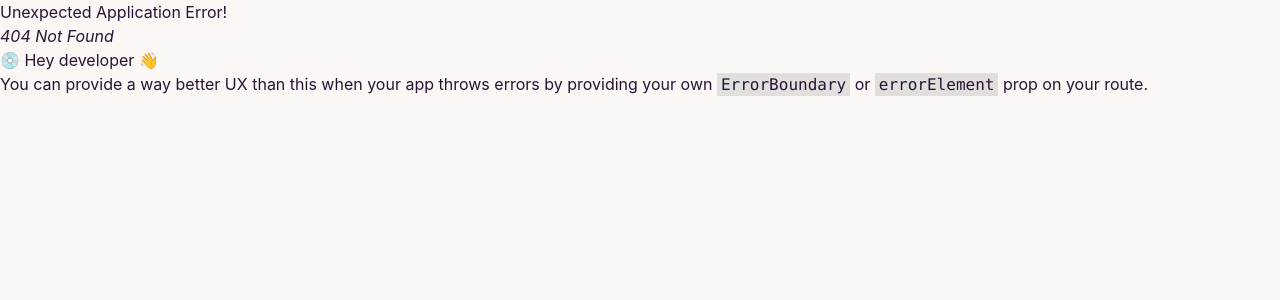
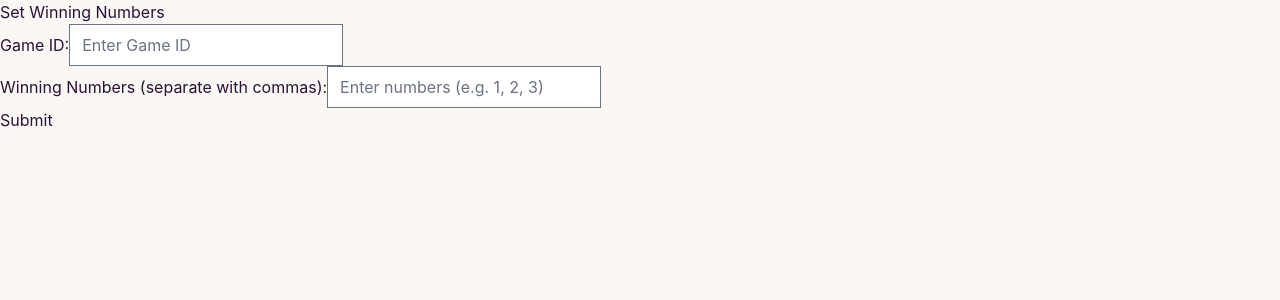
Before and after one commit to IAmVolvic/Dode-Duer-Online, a React (Vite) app in the folder client/: page /WNumbers in a window 1280 px wide. Before the commit this address had no page. Shown: the top 300 px of the page. Built offline with nearby package versions, Linux system fonts and the light colour scheme.

Commit message:
frontend-ish
/WNumbers

```diff
--- a/client/src/app/routes.tsx
+++ b/client/src/app/routes.tsx
@@ -2,11 +2,13 @@ import { RouteObject } from "react-router-dom";
 
 import HomeRoutes from "@modules/home/routes";
 import LoginRoutes from "@modules/login/routes";
+import WNumbersRoutes from "modules/winNumbers/routes"
 
 
 const ROUTES: RouteObject[] = [
 	...HomeRoutes,
-	...LoginRoutes
+	...LoginRoutes,
+	...WNumbersRoutes
 ]
 
 export default ROUTES;
--- /dev/null
+++ b/client/src/modules/winNumbers/components/SetWinningNumbers.tsx
@@ -0,0 +1,80 @@
+import axios from "axios";
+import {FormEvent, useState } from "react";
+
+interface WinningNumbersResponseDTO {
+    Gameid: string;
+    Winningnumbers: number[];
+    Status: string;
+}
+export const WinningNumbers = () => {
+    const [gameId, setGameId] = useState<string>('');
+    const [winningNumbers, setWinningNumbers] = useState<number[]>([]);
+    const [response, setResponse] = useState<WinningNumbersResponseDTO | null>(null);
+    const [error, setError] = useState<string | null>(null);
+    const handleSubmit = async (e: FormEvent) => {
+        e.preventDefault();
+
+        if (winningNumbers.length !== 3) {
+            setError('Winning numbers must be exactly 3.');
+            return;
+        }
+
+        try {
+            const result = await axios.post<WinningNumbersResponseDTO>(`http://localhost:5000/api/games/${gameId}/winning-numbers`, {
+                winningNumbers: winningNumbers
+            });
+
+            setResponse(result.data);
+            setError(null); // Wyczyść błędy, jeśli wszystko poszło dobrze
+        } catch (err) {
+            setError('There was an error setting the winning numbers.');
+            console.error(err);
+        }
+    };
+
+
+    return (
+        <div>
+            <h2>Set Winning Numbers</h2>
+            <form onSubmit={handleSubmit}>
+                <div>
+                    <label htmlFor="gameId">Game ID:</label>
+                    <input
+                        type="text"
+                        id="gameId"
+                        value={gameId}
+                        onChange={(e) => setGameId(e.target.value)}
+                        placeholder="Enter Game ID"
+                        required
+                    />
+                </div>
+
+                <div>
+                    <label htmlFor="winningNumbers">Winning Numbers (separate with commas):</label>
+                    <input
+                        type="text"
+                        id="winningNumbers"
+                        value={winningNumbers.join(',')}
+                        onChange={(e) => setWinningNumbers(e.target.value.split(',').map(num => parseInt(num.trim())))}
+                        placeholder="Enter numbers (e.g. 1, 2, 3)"
+                        required
+                    />
+                </div>
+
+                <button type="submit">Submit</button>
+            </form>
+
+            {<p style={{ color: 'red' }}>{}</p>}
+
+            {response && (
+                <div>
+                    <h3>Response:</h3>
+                    <p>Game ID: {response.Gameid}</p>
+                    <p>Status: {response.Status}</p>
+                    <p>Winning Numbers: {response.Winningnumbers.join(', ')}</p>
+                </div>
+            )}
+        </div>
+    );
+};
+export default WinningNumbers;
--- /dev/null
+++ b/client/src/modules/winNumbers/routes.tsx
@@ -0,0 +1,11 @@
+import { RouteObject } from "react-router-dom";
+import { WinningNumbers } from "./components/SetWinningNumbers";
+
+const ROUTES: RouteObject[] = [
+    {
+        path: '/WNumbers',
+        element: <WinningNumbers />,
+    }
+]
+
+export default ROUTES;
```
Also changed, not shown: 1 other file (tests, documents, lock files or other folders).
